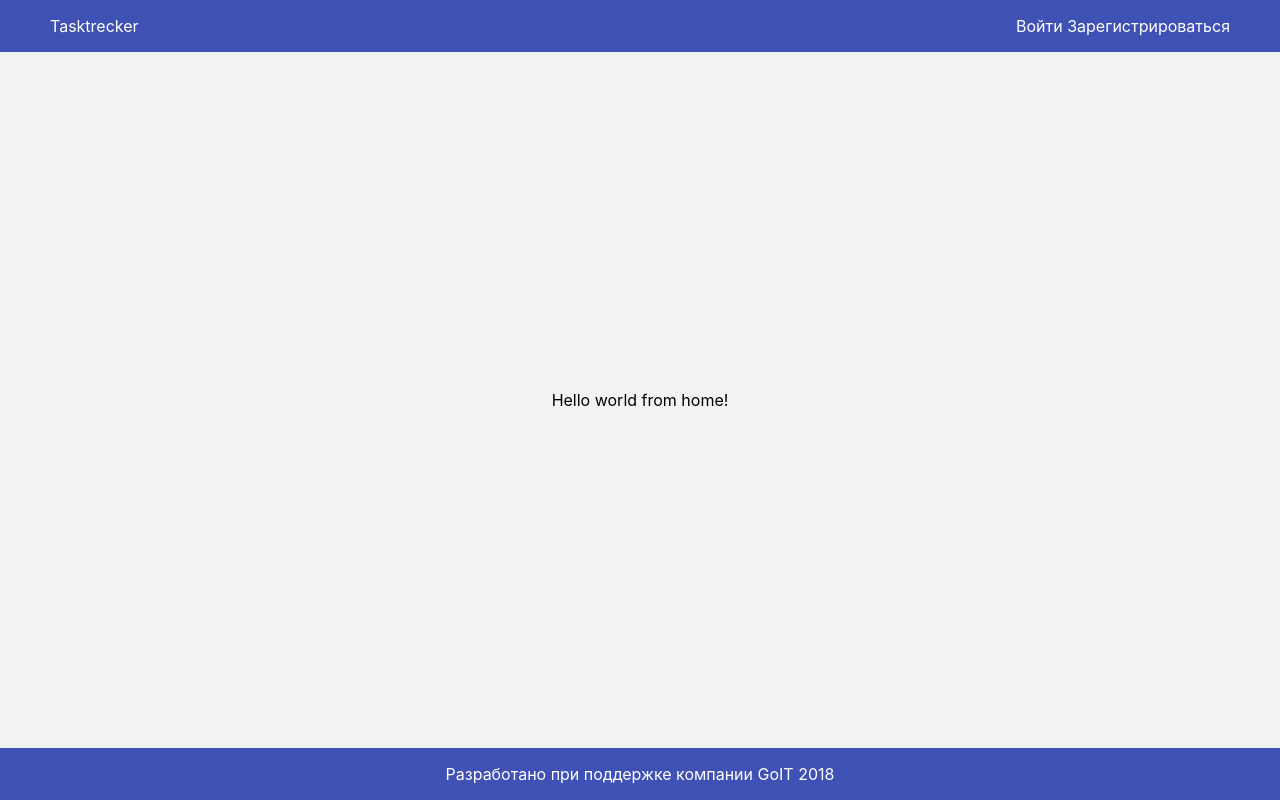
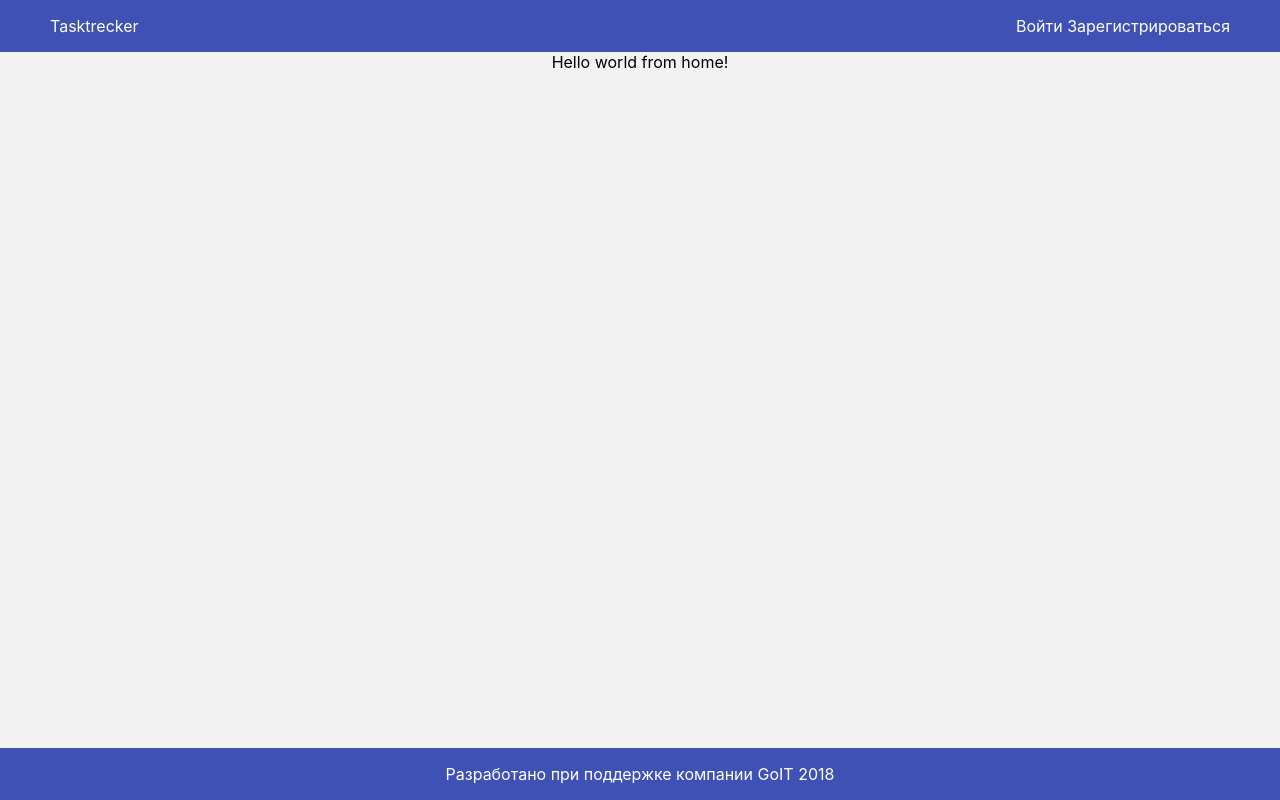
Before and after one commit to Barik85/tasktrecker, a React app: page / in a window 1280 px wide. Built offline with nearby package versions, Linux system fonts and the light colour scheme.

Commit message:
Main container flex 1 css added.

```diff
--- a/src/components/App.js
+++ b/src/components/App.js
@@ -15,6 +15,7 @@ import styles from './App.module.scss';
 const App = ({auth}) => (
   <div className={styles.wrapper}>
     <Header />
+    <div className={styles.main_container}>
       <Switch>
         <Route exact path="/" component={Home} />
         <Route path="/login" component={Login} />
@@ -22,6 +23,7 @@ const App = ({auth}) => (
         <ProtectedRoute exact path="/profile" component={Profile} authenticated={auth} redirectTo="/login" />
         <Route component={NotFoundPage} />
       </Switch>
+    </div>
     <Footer />
   </div>
 );
--- a/src/components/App.module.scss
+++ b/src/components/App.module.scss
@@ -5,3 +5,8 @@
   justify-content: space-between;
   background-color: #f2f2f2;
 }
+
+.main_container {
+  flex: 1;
+  overflow: auto;
+}
```
Lines whose indentation alone changed are shown as unchanged.
